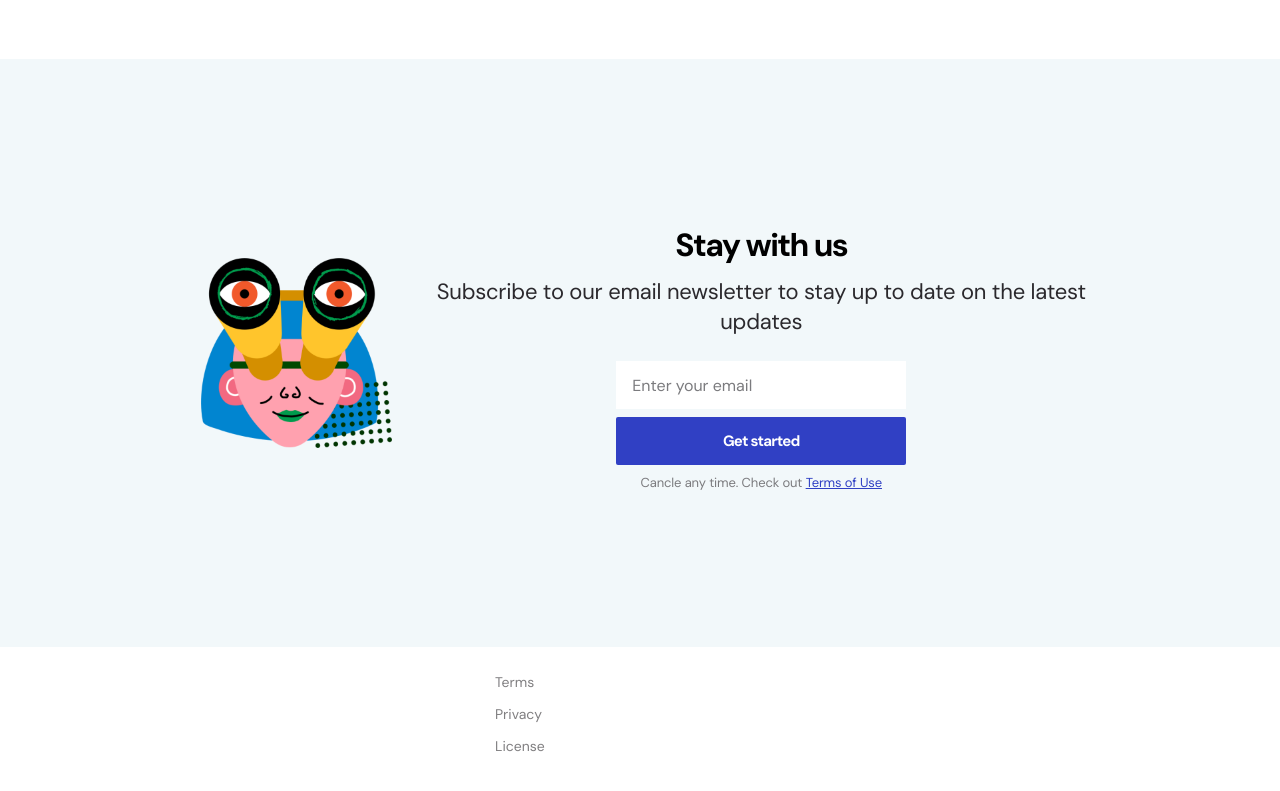
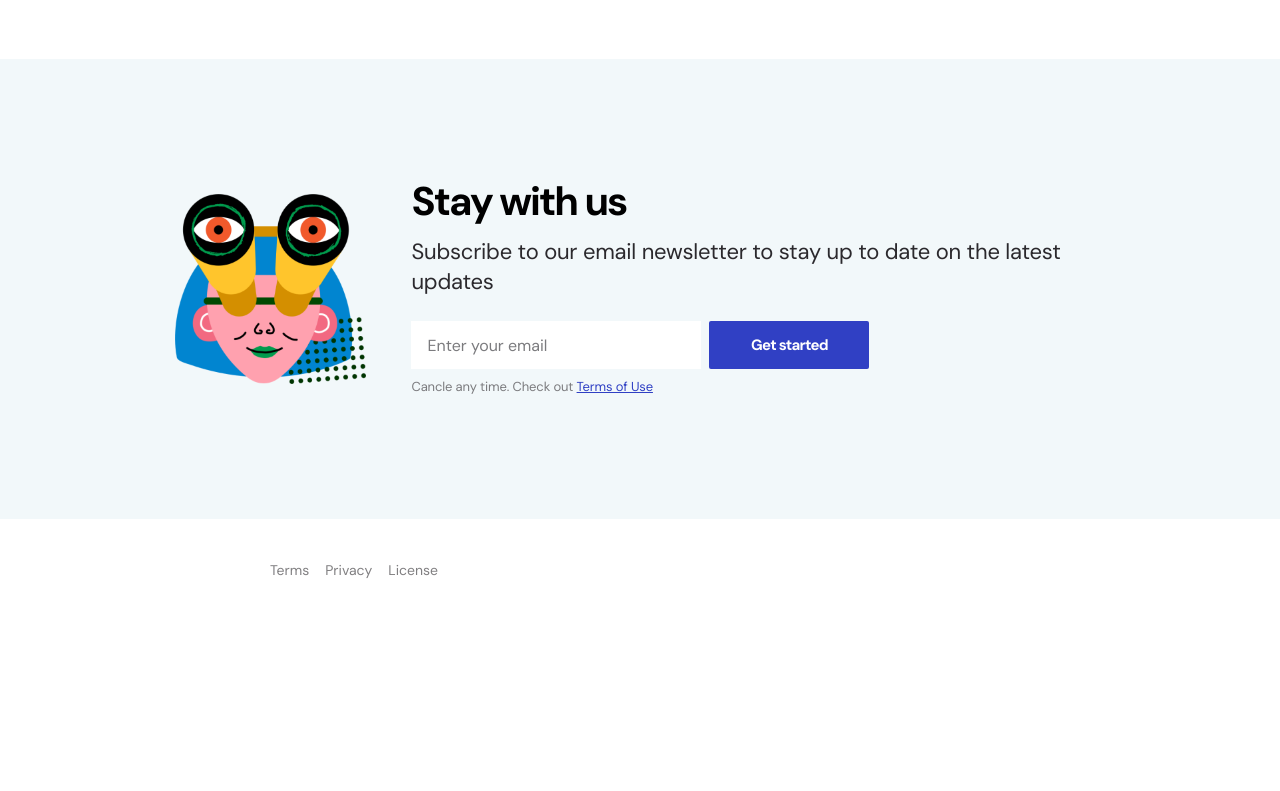
Before and after one commit to GAYEONii/studyHTML_CSS, a plain HTML site: page web-project/index.html in a window 1280 px wide. Shown: the part 2404-3195 px from the top of the page. After the commit the page ends 3091 px from the top, so only its background shows below. Drawn offline with Linux system fonts and the light colour scheme.

Commit message:
finish project

```diff
--- a/finalProject/index.html
+++ b/web-project/index.html
@@ -101,6 +101,8 @@
         <div class="form">
           <input type="text" value="Enter your email"/>
           <a href="#">Get started</a>
+        </div>
+        <div class="misc">
           <p>Cancle any time. Check out <strong>Terms of Use</strong></p>
         </div>
       </div>
@@ -109,9 +111,11 @@
   <section class="footer">
     <div class="container">
       <div class="row">
-        <a href="#">Terms</a>
-        <a href="#">Privacy</a>
-        <a href="#">License</a>
+        <ul>
+          <li>Terms</li>
+          <li>Privacy</li>
+          <li>License</li>
+        </ul>
       </div>
     </div>
   </section>
--- a/finalProject/style.css
+++ b/web-project/style.css
@@ -203,6 +203,7 @@ p {
 .program-box:hover{
   background-color: #3141C5;
   color: #FFFFFF;
+  transition-duration: 0.5s;
 }
 
 .programs .img-box{
@@ -337,19 +338,20 @@ p {
   background-repeat: no-repeat;
 }
 
+.banner .header{
+  text-align: center;
+}
+
 .banner .header h1{
   font-weight: 700;
   font-size: 32px;
   line-height: 1;
   letter-spacing: -0.05em;
   margin-bottom: 16px;
-  text-align: center;
-  margin: 16px auto;
 }
 
 .banner .header p{
   margin-bottom: 24px;
-  text-align: center;
 }
 
 .banner .form{
@@ -383,14 +385,15 @@ p {
   margin-bottom: 8px;
 }
 
-.banner .form p{
+
+.banner .misc p{
   text-align: center;
   color: #7B7B7E;
   font-size: 13px;
   line-height: 1.53846;
 }
 
-.banner .form strong{
+.banner .misc strong{
   color: #3040C4;
   font-weight: 400;
   text-decoration: underline;
@@ -402,14 +405,14 @@ p {
   height: 136px;
 }
 
-.footer .row{
+.footer .row ul{
   display: flex;
   flex-direction: column;
   justify-content: center;
   padding: 24px 15px;
 }
 
-.footer a{
+.footer li{
   display: block;
   color: #807F81;
   font-size: 14px;
@@ -510,7 +513,56 @@ p {
     width: 450px;
   }
 
+
+  .banner {
+    height: 460px;
+  }
+
+  .banner .CTAimage{
+    margin-right: 30px;
+  }
+
   .banner .container{
     flex-direction: row;
   }
+
+  .banner .content{
+    display: flex;
+    flex-direction: row;
+    justify-content: left;
+  }
+
+  .banner .header{
+    text-align: left;
+  }
+
+  .banner .header h1{
+    font-size: 40px;
+  }
+
+  .banner .form {
+    flex-direction: row;
+    flex-wrap: nowrap;
+  }
+
+  .banner .form input{
+    margin-right: 8px;
+  }
+
+  .banner .form a{
+    width: 160px;
+  }
+
+  .footer .container{
+    margin: 16px 255px;
+  }
+
+  .footer .row ul{
+    flex-direction: row;
+    justify-content: flex-start;
+  }
+
+  .footer .row li{
+    margin-right: 16px;
+  }
 }
```
Also changed, not shown: web-project/assets/img-banner.png (renamed from finalProject/assets/img-banner.png), web-project/assets/img-curriculum.png (renamed from finalProject/assets/img-curriculum.png), web-project/assets/img-fulltime-campus.png (renamed from finalProject/assets/img-fulltime-campus.png), web-project/assets/img-fulltime-remote.png (renamed from finalProject/assets/img-fulltime-remote.png), web-project/assets/img-parttime-flex.png (renamed from finalProject/assets/img-parttime-flex.png), web-project/grid.min.css (renamed from finalProject/grid.min.css).
